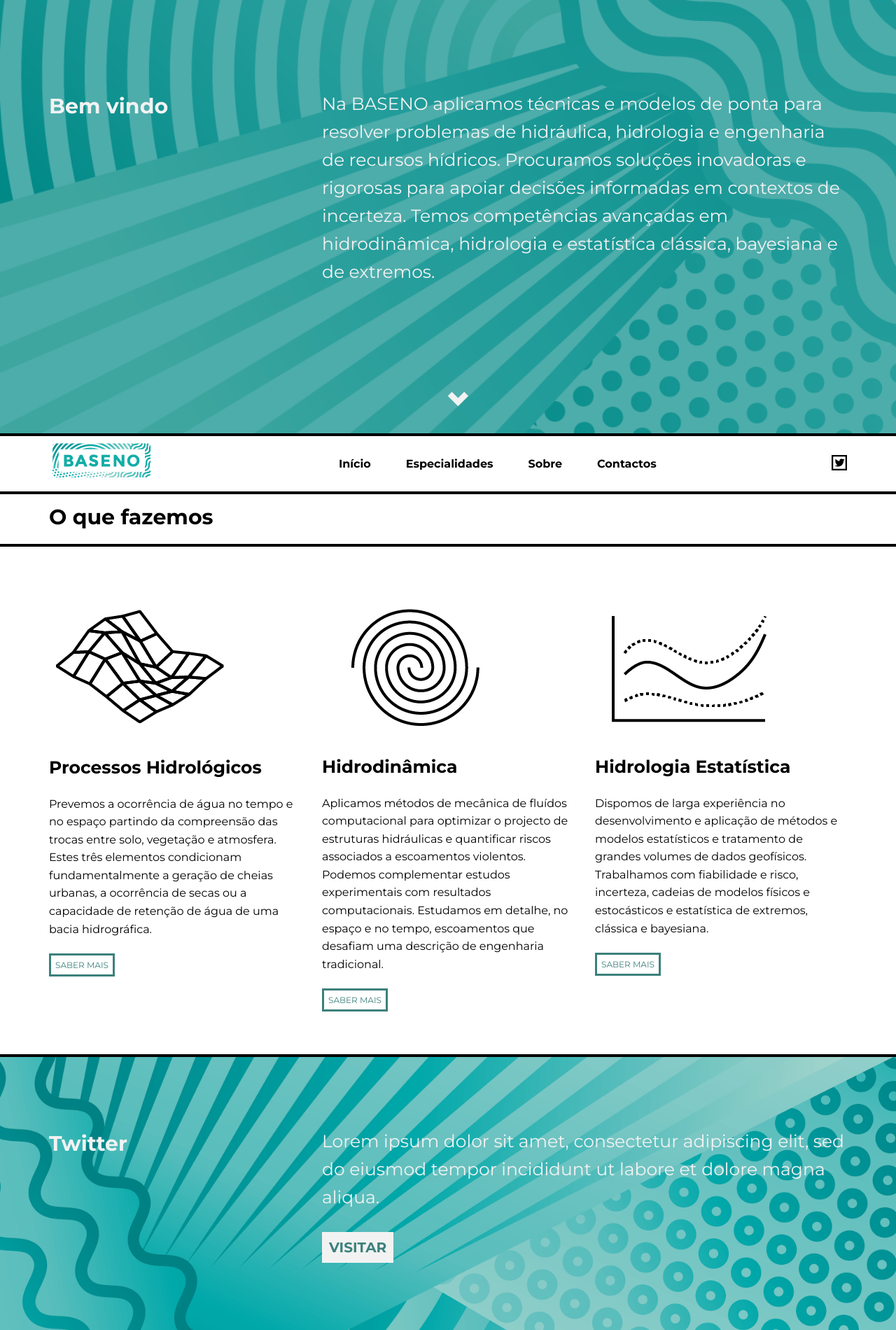
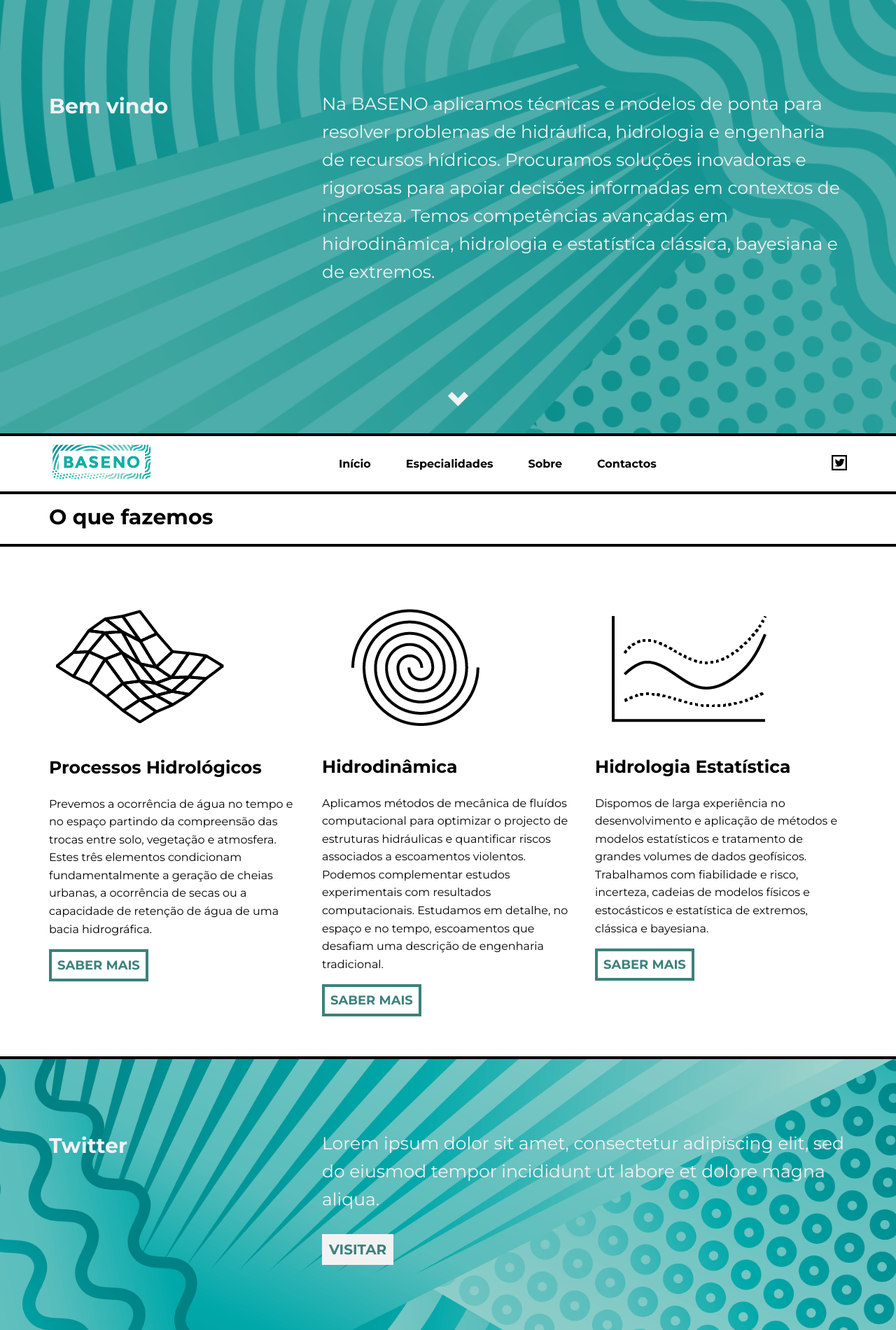
Before and after one commit to lockemind/baseno, a Jekyll site: the page built from index.html, in a window 1280 px wide. Shown: the part 277-2177 px from the top of the page at 70% size. Built offline with Jekyll 4.4.1, drawn with Linux system fonts in a browser that asks for light colours; nearby versions of some CDN libraries; grey boxes are pictures that could not be loaded.

Commit message:
#4 - mobile layout improvement
- change request by Raquete

```diff
--- a/_includes/contact.html
+++ b/_includes/contact.html
@@ -5,10 +5,9 @@
                 <div class="baseno-copy-negative-header col-md-4" id="#contact">Contactos</div>
                 <div class="col-md-4">
                     <p>Para informações, propostas, ideias, colaborações, contacte-nos através do email</p>
-                </div>
-                <div class="col-md-4">
                     <div class="baseno-big-text-colored baseno-top-margin"><a href="mailto:geral@baseno.pt" target="_top">geral@baseno.pt</a></div>
                 </div>
+
             </div>
         </div>
     </div>
--- a/_includes/nav.html
+++ b/_includes/nav.html
@@ -30,7 +30,7 @@
                 <ul class="baseno-menu-social-links hidden-xs ">
                     <li><a href="https://www.facebook.com" class="hidden"> <img src="/baseno/images/social_fb.png"> </a></li>
                     <li><a href="https://linkedin.com/" class="hidden"> <img src="/baseno/images/social_linkedin.png"> </a></li>
-                    <li><a href="https://twitter.com/"> <img src="/baseno/images/social_twitter.png"> </a></li>
+                    <li><a href="https://twitter.com/BASENOtweet"> <img src="/baseno/images/social_twitter.png"> </a></li>
                 </ul>
             </div>
 
--- a/_includes/our_work.html
+++ b/_includes/our_work.html
@@ -25,7 +25,7 @@
                 </div>
                 <div class="col-md-2">
                     <div class="baseno-top-margin-very-very-small">
-                        <a class="baseno-button-small" href="{{site.baseurl}}{{project.url}}">KNOW MORE</a>
+                        <a class="baseno-button-big" href="{{site.baseurl}}{{project.url}}">KNOW MORE</a>
                     </div>
                 </div>
             </div>
--- a/_includes/what_we_do.html
+++ b/_includes/what_we_do.html
@@ -19,7 +19,7 @@
                     vegetação e atmosfera. Estes três elementos condicionam fundamentalmente a geração de cheias urbanas,
                     a ocorrência de secas ou a capacidade de retenção de água de uma bacia hidrográfica.</p>
                 <div class="spacer"></div>
-                <a class="baseno-button-small" href="/baseno/expertise#hidro">SABER MAIS</a>
+                <a class="baseno-button-big" href="/baseno/expertise#hidro">SABER MAIS</a>
                 <div class="spacer"></div>
             </div>
             <div class="col-sm-4">
@@ -31,7 +31,7 @@
                     Estudamos em detalhe, no espaço e no tempo, escoamentos que desafiam uma descrição de engenharia tradicional.
                 </p>
                 <div class="spacer"></div>
-                <a class="baseno-button-small" href="/baseno/expertise#meso">SABER MAIS</a>
+                <a class="baseno-button-big" href="/baseno/expertise#meso">SABER MAIS</a>
                 <div class="spacer"></div>
             </div>
             <div class="col-sm-4">
@@ -43,7 +43,7 @@
                     cadeias de modelos físicos e estocásticos e estatística de extremos, clássica e bayesiana.
                 </p>
                 <div class="spacer"></div>
-                <a class="baseno-button-small"  href="/baseno/expertise#extremo">SABER MAIS</a>
+                <a class="baseno-button-big"  href="/baseno/expertise#extremo">SABER MAIS</a>
                 <div class="spacer"></div>
             </div>
         </div>
--- a/_scss/baseno-menu.scss
+++ b/_scss/baseno-menu.scss
@@ -11,9 +11,20 @@
     li > a {
       color: rgba(0, 0, 0, 1);
       background-color: rgba(255, 255, 255, 1);
+
       &:hover, &:focus {
         color: rgba(0, 0, 0, 1);
         background-color: rgba(255, 255, 255, 1);
+        border-bottom: 4px black solid;
+        padding-bottom: 11px;
+      }
+      @media only screen and (max-width : 768px) {
+        &:hover, &:focus {
+          color: rgba(0, 0, 0, 1);
+          background-color: rgba(255, 255, 255, 1);
+          border-bottom: none;
+          padding-bottom: 10px;
+        }
       }
     }
     .active > a {
@@ -80,9 +91,9 @@
     }
     .baseno-menu-social-links{
       float: right;
-      padding-top: 12px;
+      padding-top: 23px;
       padding-left: 0;
-      margin-top: 10px;
+      margin-top: 0px;
     }
   }
 
@@ -93,6 +104,7 @@
     .baseno-menu-social-links{
       padding-top: 0;
       padding-left: 0;
+      margin-top: 10px;
     }
   }
 }
--- a/_scss/layout.scss
+++ b/_scss/layout.scss
@@ -4,8 +4,6 @@
 
 // Font variables
 $font-name: "Baseno";
-$font-path-file-name: "/baseno/fonts/Montserrat-Regular";
-$bold-font-path-file-name: "/baseno/fonts/Montserrat-Bold";
 
 @import url(https://fonts.googleapis.com/css?family=Montserrat:400,700);
 
@@ -42,6 +40,7 @@
   margin:0px 0px;
   font-family: 'Montserrat', sans-serif;
   font-weight: 400;
+  font-style: normal;
   font-size: 16px;
   color: black;
   line-height: 1.6;
@@ -144,7 +143,7 @@
 }
 
 .baseno-logo {
-  margin-top: 10px;
+  margin-top: 12px;
   img {
     margin-bottom: 0;
   }
@@ -396,6 +395,7 @@
   border: $basenoColor1 solid 3px;
   color: $basenoColor1;
   padding: 6px;
+  font-weight: 700;
   &-small {
     @extend .baseno-button;
     font-size: 12px;
@@ -590,11 +590,18 @@
 
 /* Extra Small Devices, Phones */
 @media only screen and (max-width : 480px) {
-
+ .row {
+   margin-left: -20px;
+   margin-right: -20px;
+ }
 }
 
 /* Custom, iPhone Retina */
 @media only screen and (max-width : 320px) {
+  .row {
+    margin-left: -25px;
+    margin-right: -25px;
+  }
 
   .header{
     position:relative;
```
